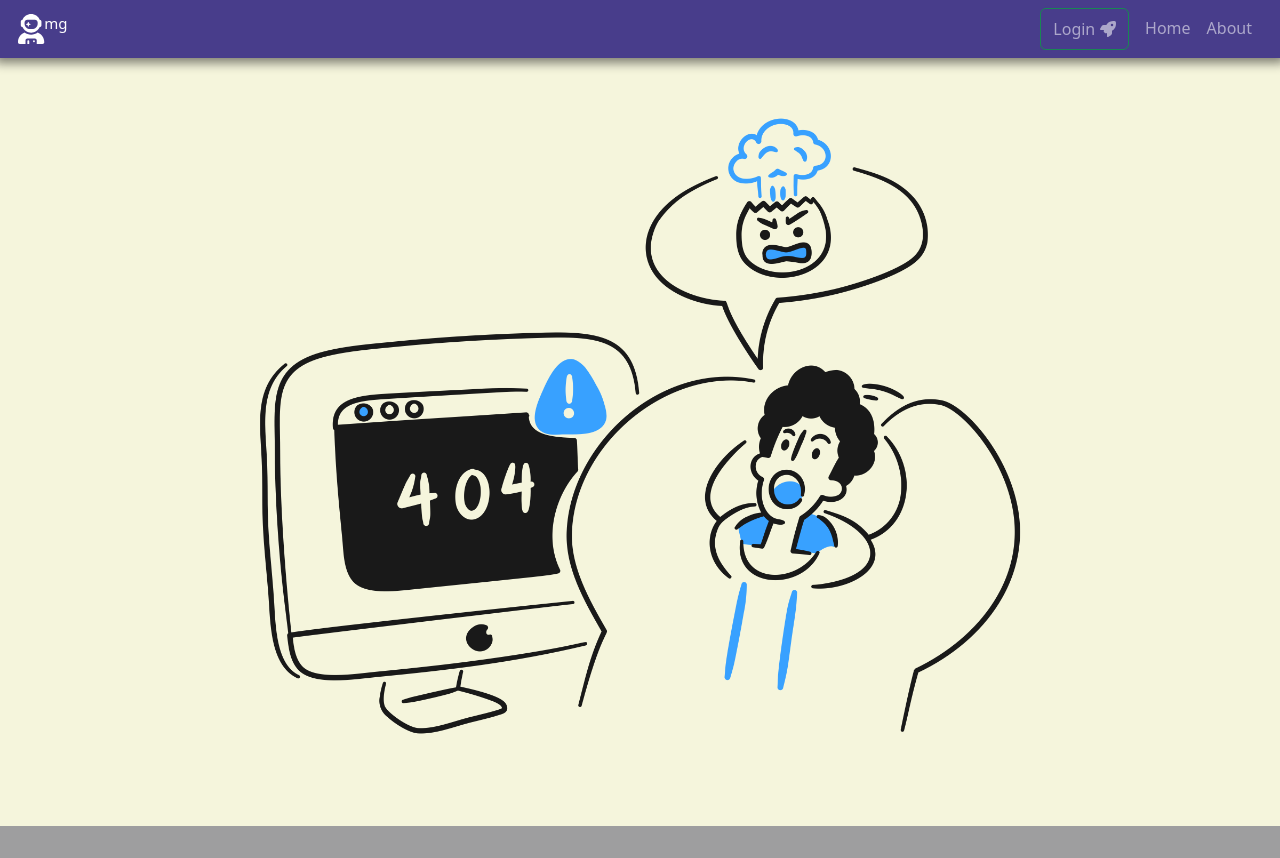
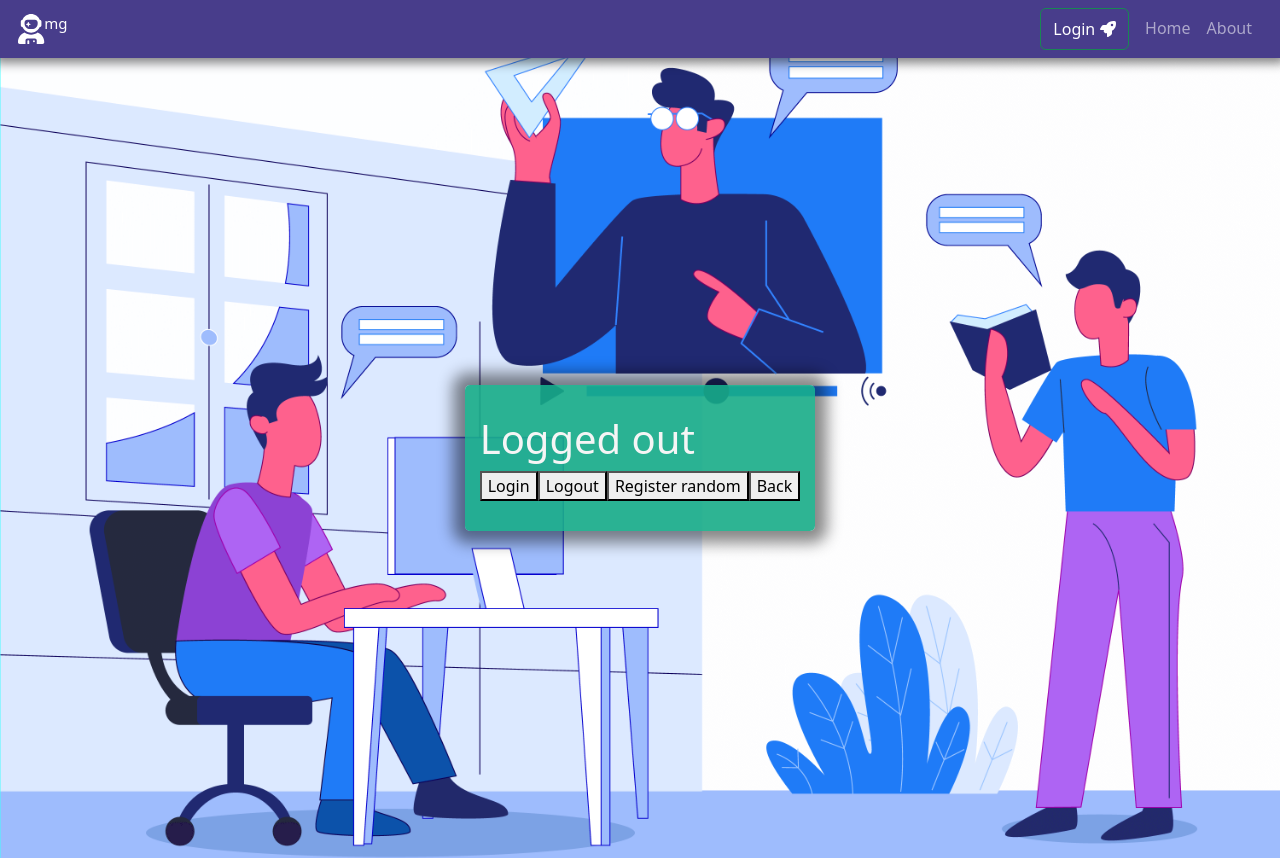
Before and after one commit to MihailGorbenko/omg-app, a React (Create React App) app in the folder frontend/: page /login in a window 1280 px wide. Before the commit the page ends 826 px from the top, so only its background shows below. Built offline with nearby package versions, Linux system fonts and the light colour scheme.

Commit message:
finished auth form transition

```diff
--- a/frontend/src/app/components/AuthActions.tsx
+++ b/frontend/src/app/components/AuthActions.tsx
@@ -1,36 +1,28 @@
 import { Container, Row, Button } from "react-bootstrap"
-
 import styles from '../styles/Auth/AuthLayout.module.css'
-import { useNavigate } from "react-router"
-import { useAppDispatch } from "../store/store"
-
-export type AuthActionsProps = {
-    startTransition: Function,
-    ref: React.MutableRefObject<null>
-}
+import { useLocation, useNavigate } from "react-router"
 
 
-const AuthActions: React.FC<AuthActionsProps> = ({ startTransition,ref }) => {
+
+const AuthActions: React.FC = () => {
     const navigate = useNavigate()
-    const dispatch = useAppDispatch()
+    const location = useLocation()
 
     return (
-        <Container ref={ref} className={styles['auth-actions-container']}>
+        <Container className={styles['auth-actions-container']}>
             <Row style={{ justifyContent: "center", gap: '2em' }}>
                 <Button
                     className={styles['login-button']}
                     variant="success"
                     onClick={() => {
-                        startTransition()
-                        navigate('/auth/login')
+                        navigate('/login', { state: { from:location } })
                     }
                     }>Login</Button>
                 <Button
                     className={styles['register-button']}
                     variant="success"
                     onClick={() => {
-                        startTransition()
-                        navigate('/auth/register')
+                        navigate('/register', { state: { from:location } })
                     }}>Register</Button>
             </Row>
         </Container>
--- a/frontend/src/app/components/LoginForm.tsx
+++ b/frontend/src/app/components/LoginForm.tsx
@@ -5,7 +5,7 @@ import { useLogin } from "../hooks/useLogin";
 import { useRegister } from "../hooks/useRegister";
 import { useAppDispatch } from "../store/store";
 import { AuthErrorResponse } from "../types/authSliceTypes";
-import { useNavigate } from "react-router";
+import { useLocation, useNavigate } from "react-router";
 import { Loader } from "./Loader";
 import styles from '../styles/LoginForm/LoginForm.module.css'
 
@@ -13,7 +13,7 @@ const LoginForm: React.FC = () => {
     const { login, logout, loading, isLogin } = useLogin();
     let [error, setError] = useState(null);
     let { register } = useRegister();
-    const dispatch = useAppDispatch();
+    const location = useLocation()
     const navigate = useNavigate()
 
     useEffect(() => {
@@ -79,7 +79,7 @@ const LoginForm: React.FC = () => {
             </button>
             <button
                 onClick={async () => {
-                    navigate('/auth', { state: { fromForm: true  } })
+                    navigate('/auth', { state: { from:location  } })
                 }}
             >
                 Back
--- a/frontend/src/app/components/NavPanel.tsx
+++ b/frontend/src/app/components/NavPanel.tsx
@@ -17,8 +17,8 @@ import { selectAuth } from "../features/authentication/authSlice";
 
 export const NavPanel: React.FC = () => {
   const { isLogin, logout } = useLogin();
-  const navigate = useNavigate();
-  const path = useLocation().pathname;
+  const location = useLocation()
+  const path = location.pathname;
   const authUser = useTypedSelector(selectAuth)
 
   async function handleLogout() {
@@ -101,8 +101,9 @@ export const NavPanel: React.FC = () => {
               >
                 <Nav.Link
                   as={NavLink}
-                  href="/auth/login"
-                  to="/auth/login"
+                  href="/login"
+                  to="/login"
+                  state={{ from: location }}
                   className={styles["no-link"]}>
                   Login
                   <FontAwesomeIcon
--- a/frontend/src/app/pages/AuthLayout.tsx
+++ b/frontend/src/app/pages/AuthLayout.tsx
@@ -1,39 +1,34 @@
-import { Outlet, useLocation, useNavigate } from "react-router";
+import { useLocation, useOutlet } from "react-router";
 import styles from '../styles/Auth/AuthLayout.module.css'
-import { useEffect, useRef, useState } from "react";
+import { createRef, useEffect, useRef, useState } from "react";
 import classNames from "classnames";
 import { Container } from "react-bootstrap";
-import AuthActions from "../components/AuthActions";
-import { CSSTransition } from "react-transition-group";
-import { useAppDispatch, useTypedSelector } from "../store/store";
-import { selectAuth } from "../features/authentication/authSlice";
+import { CSSTransition, SwitchTransition } from "react-transition-group";
 
-const blocksReturnTime = 600
-const formAppearTime = 600
+const blocksReturnTime = 500
+const formAppearTime = 500
 
 export const AuthLayout: React.FC = () => {
 
   const [blockSlide, setBlockSlide] = useState(false)
-  const [showActions, setShowActions] = useState(false)
   const leftBlock = useRef(null)
   const rightBlock = useRef(null)
   const formContainer = useRef(null)
-  const actionsBlock = useRef(null)
-  const authState = useTypedSelector(selectAuth)
-  const dispatch = useAppDispatch()
+  const outlet = useOutlet()
   const location = useLocation()
 
+  const routesRefs = new Map()
+  routesRefs
+    .set('/login', createRef())
+    .set('/register', createRef())
+    .set('/auth', createRef())
+
   useEffect(() => {
-    if (location.pathname === '/auth' ) {
-      setShowActions(true)
-    }
-    else setShowActions(false)
-  })
+    if (routesRefs.get(location.state?.from.pathname))
+       setBlockSlide(true)
 
+  }, [location.pathname])
 
-  const startTransition = (show: boolean) => {
-    setBlockSlide(true)
-  }
 
   return (
     <div className={styles.layout}>
@@ -48,7 +43,6 @@ export const AuthLayout: React.FC = () => {
           exitActive: styles['left-block-exit-active']
         }}
         onEnter={() => {
-          setShowActions(false)
           setTimeout(() => setBlockSlide(false), blocksReturnTime)
         }}>
         <div ref={leftBlock} className={classNames(
@@ -70,12 +64,13 @@ export const AuthLayout: React.FC = () => {
           styles['right-block'],
         )}></div>
       </CSSTransition>
-      {showActions &&
-
+      <Container ref={formContainer} className={styles['form-container']}>
+        <SwitchTransition>
           <CSSTransition
-          nodeRef={actionsBlock}
-          in={showActions}
+            key={location.pathname}
+            nodeRef={routesRefs.get(location.pathname)}
             timeout={formAppearTime}
+            unmountOnExit
             classNames={{
               enter: styles['form-enter'],
               enterActive: styles['form-enter-active'],
@@ -83,27 +78,14 @@ export const AuthLayout: React.FC = () => {
               exitActive: styles['form-exit-active']
             }}
           >
-          <AuthActions ref={actionsBlock} startTransition={startTransition} />
+            {(state) => (
+              <div ref={routesRefs.get(location.pathname)}>
+                {outlet}
+              </div>
+            )}
           </CSSTransition>
-
-      }
-      <Container ref={formContainer} className={styles['form-container']}>
-        <CSSTransition
-          nodeRef={formContainer}
-          in={!showActions}
-          timeout={formAppearTime}
-          classNames={{
-            enter: styles['form-enter'],
-            enterActive: styles['form-enter-active'],
-            exit: styles['form-exit'],
-            exitActive: styles['form-exit-active']
-          }}
-        >
-          <Outlet />
-        </CSSTransition>
+        </SwitchTransition>
       </Container>
-
-
     </div>
   );
 };
--- a/frontend/src/app/styles/Auth/AuthLayout.module.css
+++ b/frontend/src/app/styles/Auth/AuthLayout.module.css
@@ -52,15 +52,15 @@
 }
 
 .left-block-enter-active {
-    transition: transform 400ms;
+    transition: transform 300ms;
     transform: translateX(-50%);
-    box-shadow: 0 0 15px 12px rgba(0, 0, 0, 0.465);
+    box-shadow: 0 0 15px 12px rgba(0, 0, 0, 0.879);
 }
 
 .left-block-exit {
     transform: translateX(-50%);
-    box-shadow: 0 0 15px 12px rgba(0, 0, 0, 0.465);
-    transition: transform 400ms;
+    box-shadow: 0 0 15px 12px rgba(0, 0, 0, 0.879);
+    transition: transform 300ms;
 
 }
 
@@ -77,15 +77,15 @@
     }
 
     .left-block-enter-active {
-        transition: transform 400ms;
+        transition: transform 300ms;
         transform: translateX(-80%);
-        box-shadow: 0 0 15px 12px rgba(0, 0, 0, 0.465);
+        box-shadow: 0 0 15px 12px rgba(0, 0, 0, 0.879);
     }
 
     .left-block-exit {
         transform: translateX(-80%);
-        box-shadow: 0 0 15px 12px rgba(0, 0, 0, 0.465);
-        transition: transform 400ms;
+        box-shadow: 0 0 15px 12px rgba(0, 0, 0, 0.879);
+        transition: transform 300ms;
 
     }
 
@@ -116,15 +116,15 @@
 }
 
 .right-block-enter-active {
-    transition: transform 400ms;
+    transition: transform 300ms;
     transform: translateX(50%);
-    box-shadow: 0 0 15px 12px rgba(0, 0, 0, 0.465);
+    box-shadow: 0 0 15px 12px rgba(0, 0, 0, 0.879);
 }
 
 .right-block-exit {
     transform: translateX(50%);
-    box-shadow: 0 0 15px 12px rgba(0, 0, 0, 0.465);
-    transition: transform 400ms;
+    box-shadow: 0 0 15px 12px rgba(0, 0, 0, 0.879);
+    transition: transform 300ms;
 }
 
 .right-block-exit-active {
@@ -140,15 +140,15 @@
     }
 
     .right-block-enter-active {
-        transition: transform 400ms;
+        transition: transform 300ms;
         transform: translateX(80%);
-        box-shadow: 0 0 15px 12px rgba(0, 0, 0, 0.465);
+        box-shadow: 0 0 15px 12px rgba(0, 0, 0, 0.879);
     }
 
     .right-block-exit {
         transform: translateX(80%);
-        box-shadow: 0 0 15px 12px rgba(0, 0, 0, 0.465);
-        transition: transform 400ms;
+        box-shadow: 0 0 15px 12px rgba(0, 0, 0, 0.879);
+        transition: transform 300ms;
     }
 
     .right-block-exit-active {
@@ -174,21 +174,28 @@
 
 }
 
+
 .form-enter {
-    transform: scale(0);
+    opacity: 0;
+    transform: scale(.3);
 }
 
 .form-enter-active {
-    transition: transform 400ms;
+    opacity: 1;
     transform: scale(1);
+    transition: all 300ms;
+
 }
 
 .form-exit {
-    transform: scale(1);
-    transition: transform 400ms;
+    opacity: 1;
+  transform: scale(1);
+
 }
 
 .form-exit-active {
     transform: scale(0);
-    transition: transform 400ms;
+    transition: all 300ms;
+    opacity: 0;
+
 }
--- a/frontend/src/index.tsx
+++ b/frontend/src/index.tsx
@@ -16,12 +16,13 @@ import Index from './app/pages/Index';
 library.add(faB, faL, faS, faR, faUserAstronaut, faPersonWalkingLuggage, faRocket)
 
 const Home = lazy(() => import("./app/pages/Home"))
-const About = lazy(() => import( './app/pages/About'))
-const NotFound= lazy(() => import('./app/pages/NotFound'))
+const About = lazy(() => import('./app/pages/About'))
+const NotFound = lazy(() => import('./app/pages/NotFound'))
 const Feed = lazy(() => import('./app/components/Feed'))
 const LoginForm = lazy(() => import('./app/components/LoginForm'))
 const RegisterForm = lazy(() => import('./app/components/RegisterForm'))
 const ResetPassword = lazy(() => import('./app/pages/ResetPassword'))
+const AuthActions = lazy(() => import('./app/components/AuthActions'))
 
 const container = document.getElementById('root')!;
 const root = createRoot(container);
@@ -42,8 +43,13 @@ const router = createBrowserRouter(
           </Suspense>} />
       </Route>
       <Route
-        path='auth'
         element={<AuthLayout />}>
+        <Route path='auth' element={
+          <Suspense>
+            <AuthActions />
+          </Suspense>
+        }>
+        </Route>
         <Route path='login' element={
           <Suspense>
             <LoginForm />
```
Lines whose indentation alone changed are shown as unchanged.
